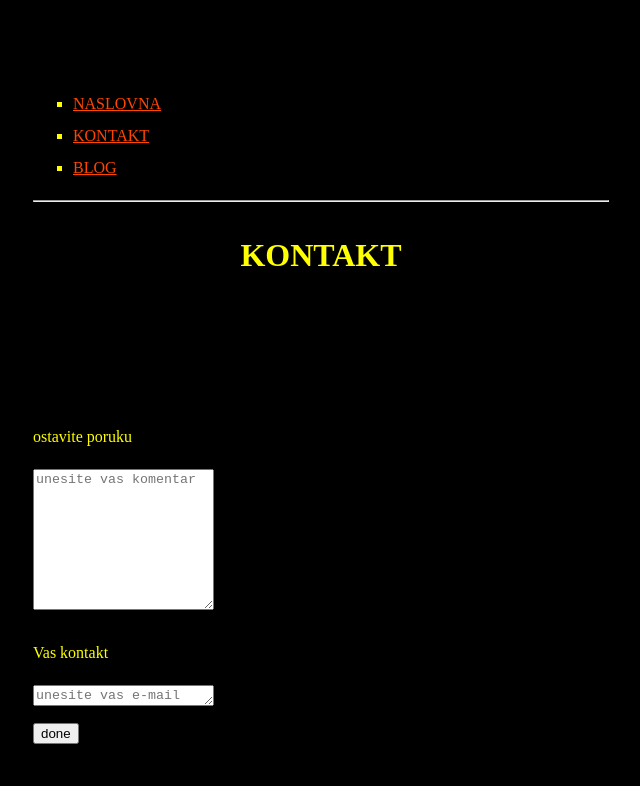
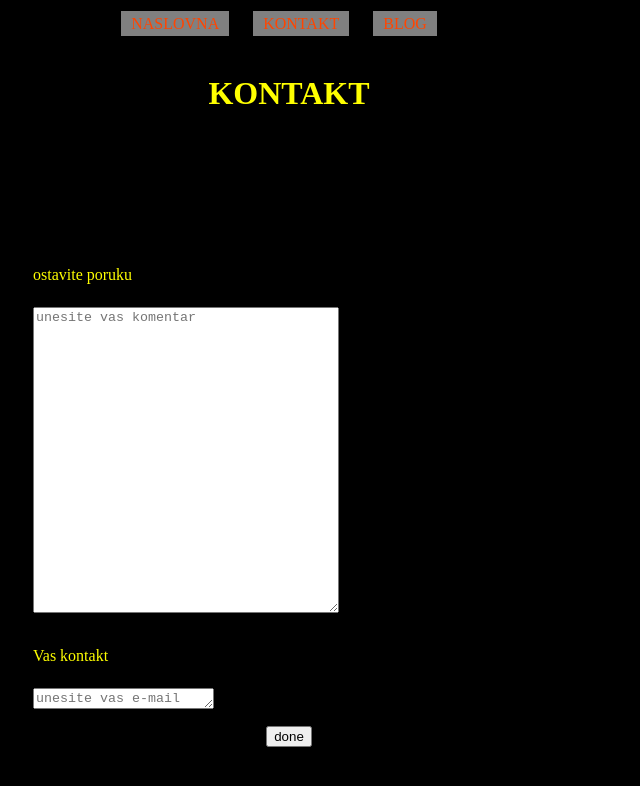
Before and after one commit to vesnapopovic/portfolio, a plain HTML site: page kontakt.html in a window 1280 px wide. Shown: the whole page, without its empty margins (351-991 px from the left). Drawn offline with Linux system fonts and the light colour scheme.

Commit message:
Add files via upload

```diff
--- a/kontakt.html
+++ b/kontakt.html
@@ -10,25 +10,30 @@
 </head>
 
 <body>
-    <br>
-    <br>
-    <ul>
-        <li><a href="index.html">NASLOVNA</a></li>
-        <li><a href="kontakt.html">KONTAKT</a></LI>
-        <li><a href="blog.html">BLOG</a></li>
-    </ul>
-    <hr>
+
+
+    <nav>
+
+        <a href="index.html">NASLOVNA</a>
+        <a href="kontakt.html">KONTAKT</a>
+        <a href="blog.html">BLOG</a>
+
+    </nav>
+
+
     <h1>KONTAKT</h1>
     <br>
     <br>
     <br>
     <form>
         <p>ostavite poruku</p>
-        <textarea aria-label="input" placeholder="unesite vas komentar" rows="9"></textarea>
+        <textarea class="komentar" aria-label="input" placeholder="unesite vas komentar" rows="9"></textarea>
         <p>Vas kontakt </p>
         <textarea placeholder="unesite vas e-mail ili kontakt telefon" rows="1" aria-label="input"></textarea>
         <br>
-        <button> done </button>
+       <div class="dugme">
+           <button> done </button>
+       </div>
     </form>
 
 
--- a/style.css
+++ b/style.css
@@ -4,7 +4,7 @@ body{
     letter-spacing: normal;
     line-height: 2;
     margin-left: 30%;
-    margin-right: 25%;
+    margin-right: 30%;
     font-family: 'Cabin' sans-serif;
 }
 h1{
@@ -25,7 +25,7 @@ h2{
     text-decoration:underline;
 }
 div{
-    text-align: center;
+    text-align: start;
 }
 a{
     color: orangered;
@@ -35,3 +35,20 @@ a{
     font-weight: bold;
     color: grey;
 }
+nav a{
+    margin-right: 20px;
+    text-decoration: none;
+    border: 2px solid grey;
+    background: grey;
+padding:2px  8px;
+
+}
+nav{
+    text-align: center;}
+.komentar{
+    width: 300px;
+    height: 300px;;
+}
+.dugme{
+    text-align: center;
+}
```
Also changed, not shown: blog.html (+10 -7 lines), index.html (+16 -9 lines).
